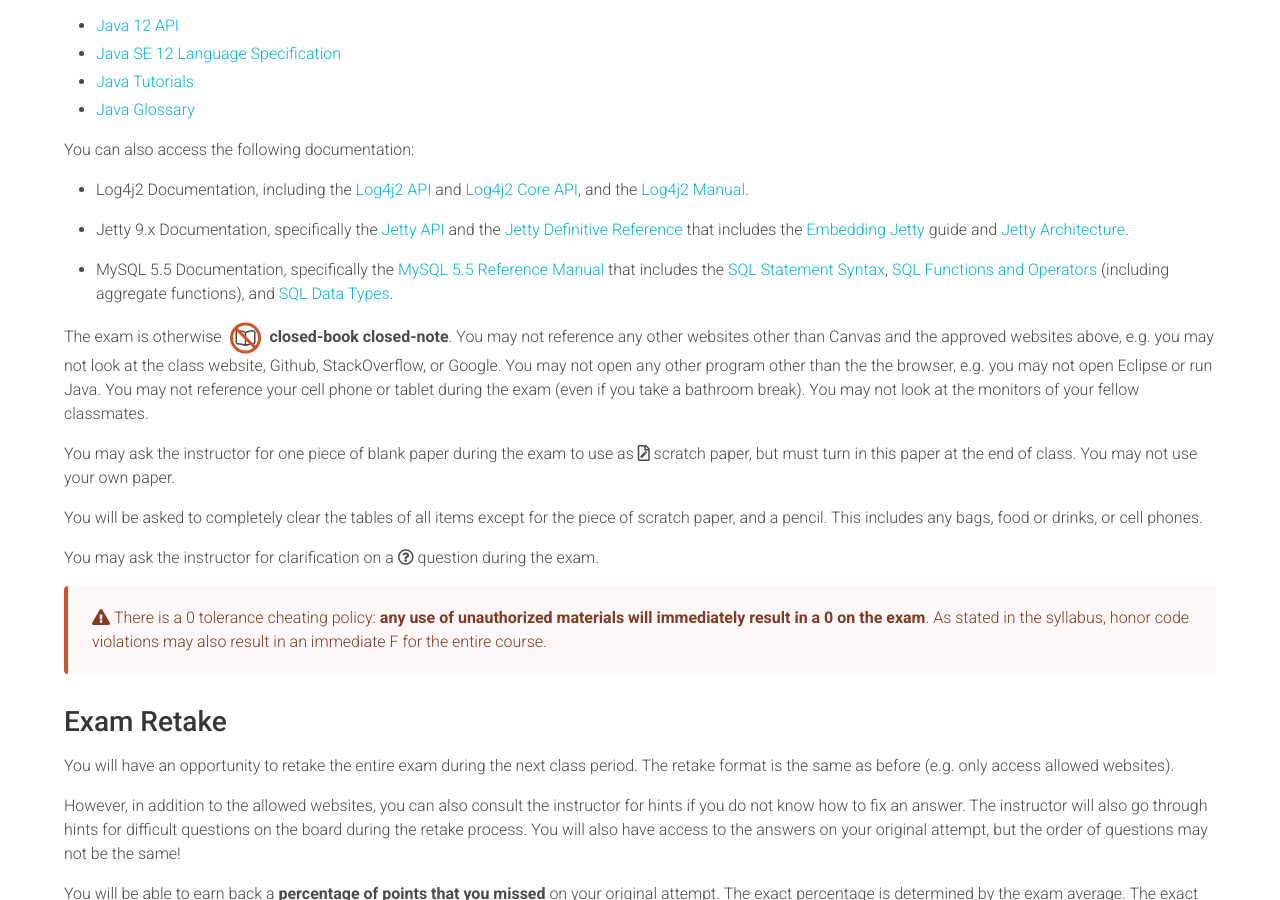
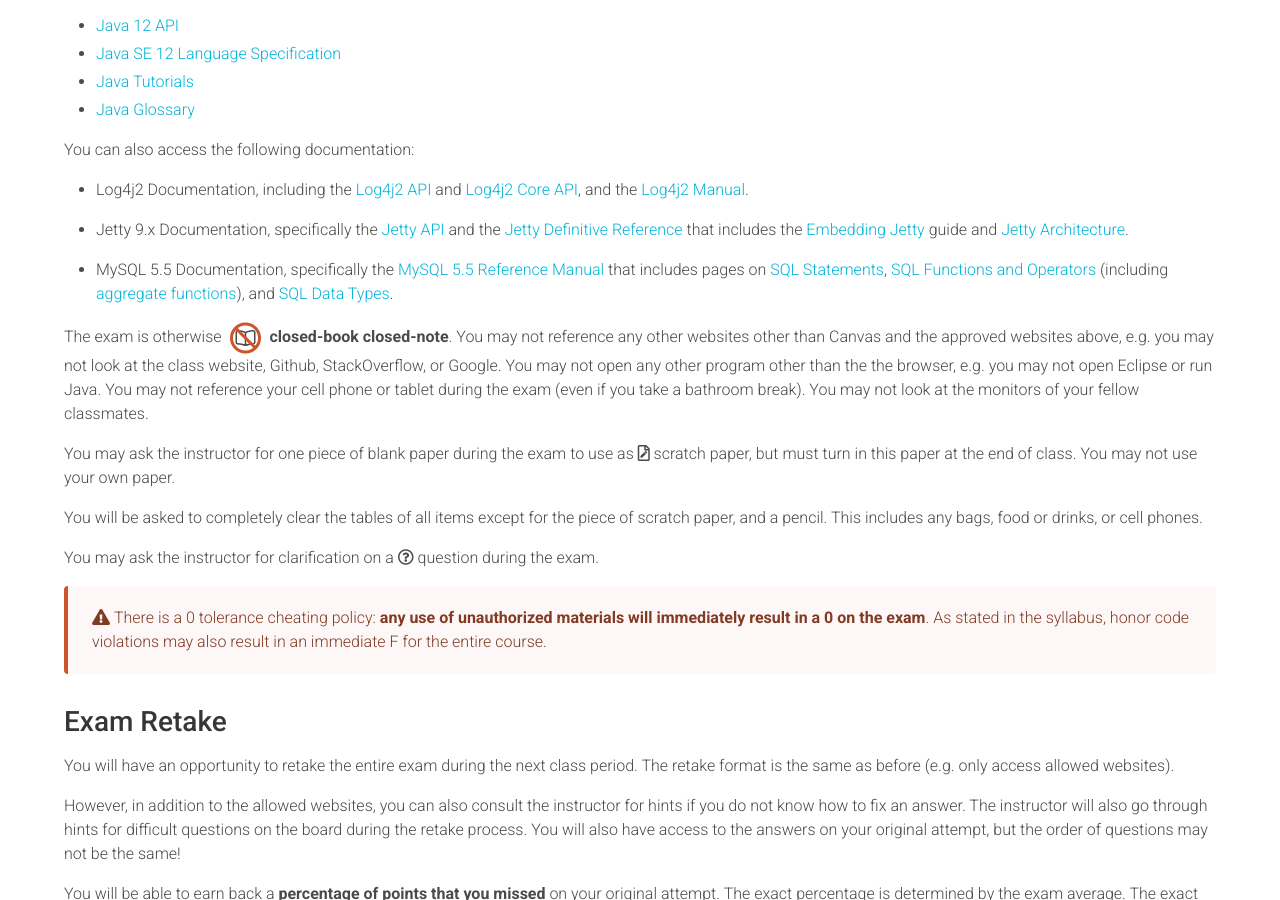
Before and after one commit to usf-cs212-spring2020/usf-cs212-spring2020.github.io, a Jekyll site: the page built from guides/exam-2.md, in a window 1280 px wide and 900 px high, scrolled down 865 px. Built offline with Jekyll 4.4.1, drawn with Linux system fonts in a browser that asks for light colours; some of the changed lines change nothing that is shown.

Commit message:
Updating MySQL links.

```diff
--- a/guides/exam-2.md
+++ b/guides/exam-2.md
@@ -248,7 +248,7 @@
 
   - Jetty 9.x Documentation, specifically the [Jetty API](https://www.eclipse.org/jetty/javadoc/current/) and the [Jetty Definitive Reference](https://www.eclipse.org/jetty/documentation/current/) that includes the [Embedding Jetty](https://www.eclipse.org/jetty/documentation/current/advanced-embedding.html) guide and [Jetty Architecture](https://www.eclipse.org/jetty/documentation/current/architecture.html).
 
-  - MySQL 5.5 Documentation, specifically the [MySQL 5.5 Reference Manual](https://dev.mysql.com/doc/refman/5.5/en/) that includes the [SQL Statement Syntax](https://dev.mysql.com/doc/refman/5.5/en/sql-syntax.html), [SQL Functions and Operators](https://dev.mysql.com/doc/refman/5.5/en/functions.html) (including aggregate functions), and [SQL Data Types](https://dev.mysql.com/doc/refman/5.5/en/data-types.html).
+  - MySQL 5.5 Documentation, specifically the [MySQL 5.5 Reference Manual](https://dev.mysql.com/doc/refman/5.5/en/) that includes pages on [SQL Statements](https://dev.mysql.com/doc/refman/5.5/en/sql-statements.html), [SQL Functions and Operators](https://dev.mysql.com/doc/refman/5.5/en/functions.html) (including [aggregate functions](https://dev.mysql.com/doc/refman/5.5/en/group-by-functions.html)), and [SQL Data Types](https://dev.mysql.com/doc/refman/5.5/en/data-types.html).
 
 The exam is otherwise <span class="fa-stack fa-fw"><i class="far fa-book-open fa-stack-1x"></i><i class="far fa-ban fa-stack-2x has-text-danger"></i></span> **closed-book closed-note**. You may not reference any other websites other than Canvas and the approved websites above, e.g. you may not look at the class website, Github, StackOverflow, or Google. You may not open any other program other than the the browser, e.g. you may not open Eclipse or run Java. You may not reference your cell phone or tablet during the exam (even if you take a bathroom break). You may not look at the monitors of your fellow classmates.
 
@@ -412,15 +412,15 @@
 
 - You should understand the benefits of **relational databases**.
 
-- You should understand how to create and use statements in the [Data Definition Language (DDL)](https://dev.mysql.com/doc/refman/5.5/en/sql-syntax-data-definition.html) of SQL. This includes the `CREATE`, `ALTER`, and `DROP` statements.
+- You should understand how to create and use statements in the [Data Definition Language (DDL)](https://dev.mysql.com/doc/refman/5.5/en/sql-data-definition-statements.html) of SQL. This includes the `CREATE`, `ALTER`, and `DROP` statements.
 
 - You should understand how to create and use different [types of columns](https://dev.mysql.com/doc/refman/5.5/en/data-types.html) in SQL. This includes the `INTEGER`, `TINYINT`, `SMALLINT`, `BIGINT`, `NUMERIC`, `FLOAT`, `DOUBLE`, `CHAR`, `VARCHAR`, `ENUM`, `DATE`, `DATETIME`, and `TIMESTAMP` types.
 
 - You should understand how to use the `PRIMARY KEY`, [`FOREIGN KEY`](https://dev.mysql.com/doc/refman/5.5/en/create-table-foreign-keys.html), `UNIQUE`, `DEFAULT`, `NOT NULL`, and `AUTO_INCREMENT` keywords when [creating columns and tables](https://dev.mysql.com/doc/refman/5.5/en/create-table.html) in SQL.
 
-- You should understand how to create and use statements in the [Data Manipulation Language (DML)](https://dev.mysql.com/doc/refman/5.5/en/sql-syntax-data-manipulation.html) of SQL. This includes the `SELECT`, `INSERT`, `UPDATE`, and `DELETE` statements.
+- You should understand how to create and use statements in the [Data Manipulation Language (DML)](https://dev.mysql.com/doc/refman/5.5/en/sql-data-manipulation-statements.html) of SQL. This includes the `SELECT`, `INSERT`, `UPDATE`, and `DELETE` statements.
 
-- You should understand how to use different types of [`JOIN` statements](https://dev.mysql.com/doc/refman/5.5/en/join.html) to combine results from multiple related tables in SQL. This includes `INNER JOIN`, `NATURAL JOIN`, `LEFT OUTER JOIN`, `RIGHT OUTER JOIN`, `NATURAL LEFT OUTER JOIN`, and `NATURAL RIGHT OUTER JOIN`.
+- You should understand how to use different types of [`JOIN` clauses](https://dev.mysql.com/doc/refman/5.5/en/join.html) to combine results from multiple related tables in SQL. This includes `INNER JOIN`, `NATURAL JOIN`, `LEFT OUTER JOIN`, `RIGHT OUTER JOIN`, `NATURAL LEFT OUTER JOIN`, and `NATURAL RIGHT OUTER JOIN`.
 
 - You should understand how to sort results using the `ORDER BY` clause in a [`SELECT` statement](https://dev.mysql.com/doc/refman/5.5/en/select.html).
 
@@ -428,7 +428,7 @@
 
 - You should understand how to combine columns using the [`CONCAT()` function](https://dev.mysql.com/doc/refman/5.5/en/string-functions.html#function_concat) and give columns aliases using the `AS` clause in a [`SELECT` statement](https://dev.mysql.com/doc/refman/5.5/en/select.html).
 
-- You should understand how to combine rows using the `GROUP BY` clause (and [aggregate functions](https://dev.mysql.com/doc/refman/5.5/en/group-by-functions-and-modifiers.html)) in [`SELECT` statement](https://dev.mysql.com/doc/refman/5.5/en/sql-syntax.html#select).
+- You should understand how to combine rows using the `GROUP BY` clause (and [aggregate functions](https://dev.mysql.com/doc/refman/5.5/en/group-by-functions-and-modifiers.html)) in [`SELECT` statement](https://dev.mysql.com/doc/refman/5.5/en/select.html).
 
 - You should understand how to use [aggregate functions](https://dev.mysql.com/doc/refman/5.5/en/group-by-functions.html) like `GROUP_CONCAT()`, `COUNT()`, `AVG()`, and `SUM()` in a [`SELECT` statement](https://dev.mysql.com/doc/refman/5.5/en/select.html).
 
```
